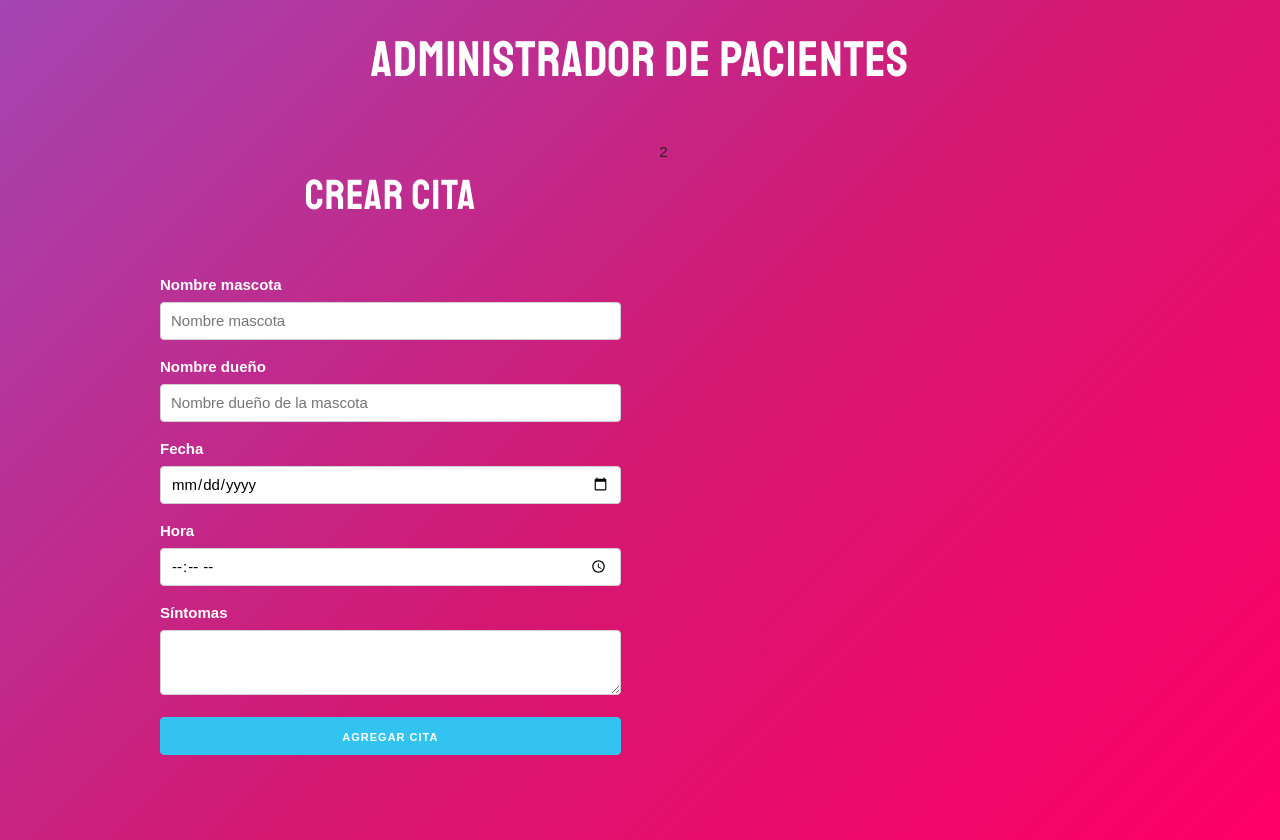
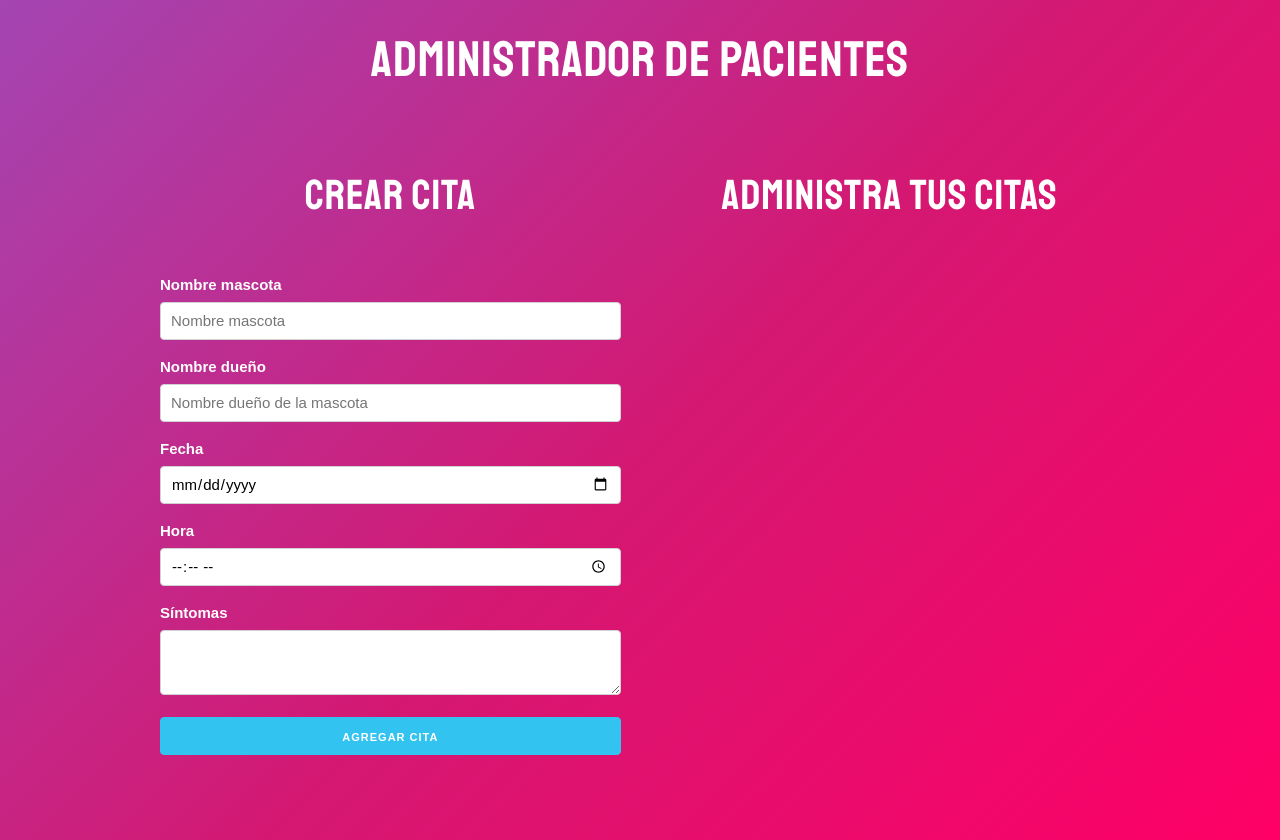
Before and after one commit to efectoTam/react-patient-administration, a React (Create React App) app: page / in a window 1280 px wide. Built offline with nearby package versions, Linux system fonts and the light colour scheme.

Commit message:
showing meetings

```diff
--- a/src/App.js
+++ b/src/App.js
@@ -1,5 +1,6 @@
 import React, { Fragment, useState } from 'react';
-import Form from './components/Form'
+import Form from './components/Form';
+import Meeting from './components/Meeting';
 
 function App() {
 
@@ -22,7 +23,13 @@ function App() {
             />
           </div>
           <div className="one-half column">
-            2
+            <h2>Administra tus citas</h2>
+            {meetings.map(meeting => (
+              <Meeting
+                key={meeting.id}
+                meeting={meeting}
+              />
+            ))}
           </div>
         </div>
       </div>
--- /dev/null
+++ b/src/components/Meeting.js
@@ -0,0 +1,13 @@
+import React from 'react';
+
+const Meeting = ({meeting}) => (
+  <div className="cita">
+    <p>Mascota: <span>{meeting.pet}</span> </p>
+    <p>Dueño: <span>{meeting.owner}</span> </p>
+    <p>Fecha: <span>{meeting.date}</span> </p>
+    <p>Hora: <span>{meeting.time}</span> </p>
+    <p>Síntomas: <span>{meeting.symptoms}</span> </p>
+  </div>
+);
+
+export default Meeting;
```
